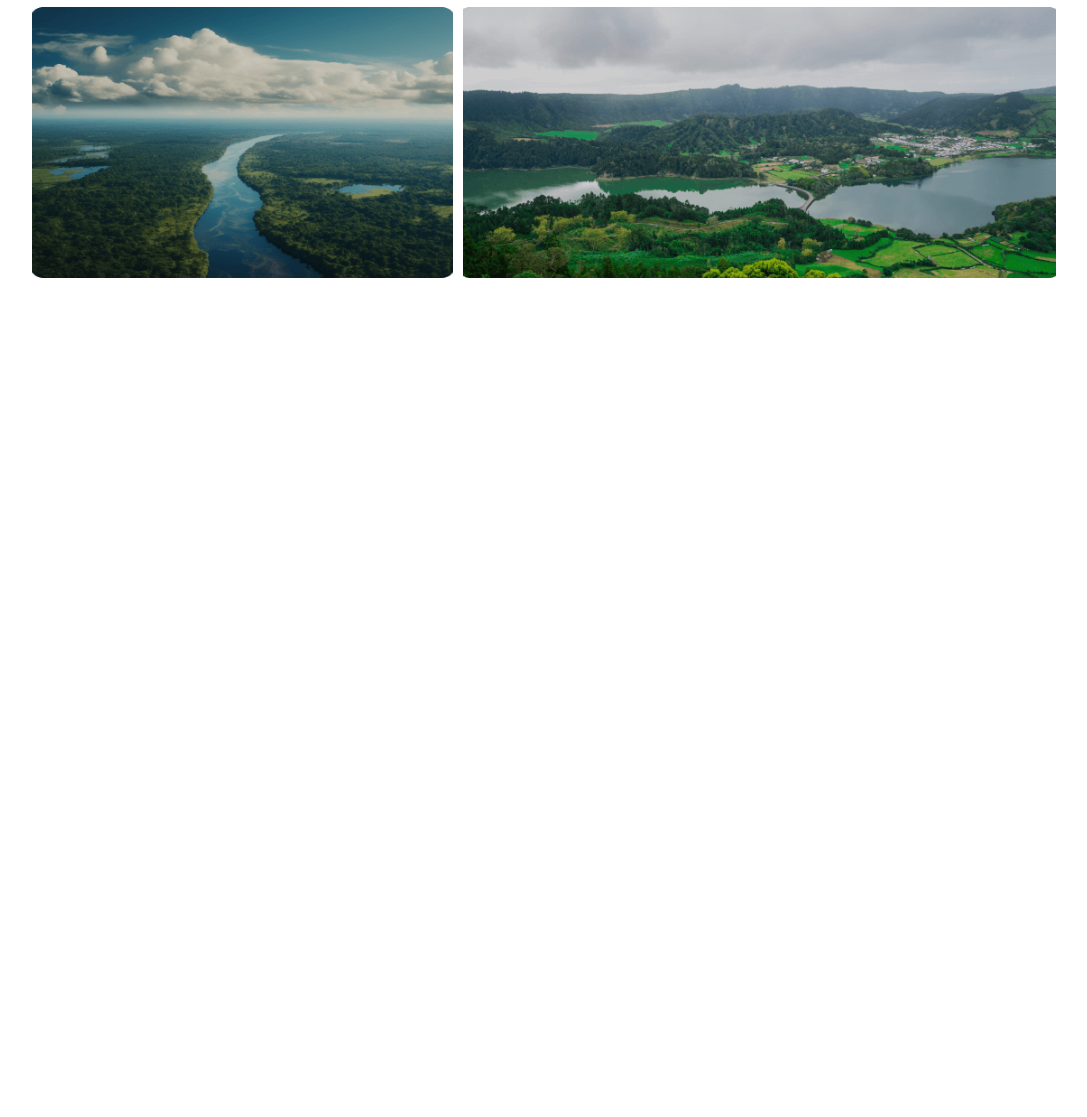
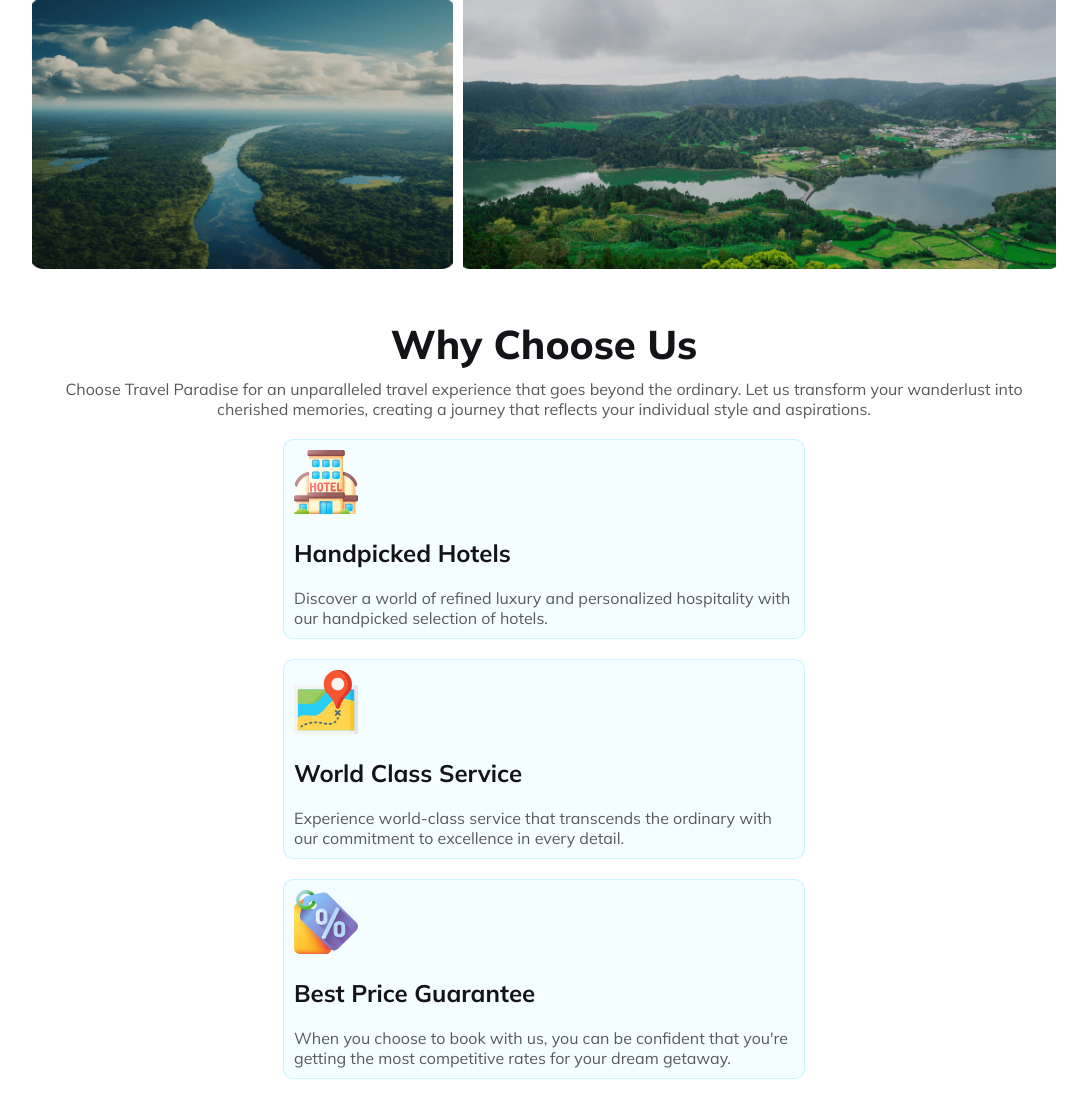
Before and after one commit to kibriarobin97/travel-paradise, a plain HTML site: page index.html in a window 1280 px wide. Shown: the part 1854-2971 px from the top of the page, without its empty margins (96-1183 px from the left). Before the commit the page ends 2136 px from the top, so only its background shows below. Drawn offline with Linux system fonts and the light colour scheme.

Commit message:
added choose section

```diff
--- a/index.html
+++ b/index.html
@@ -110,6 +110,29 @@
                 </div>
             </div>
         </section>
+
+        <!-- Choose section -->
+        <section class="choose-section">
+            <h3 class="section-title">Why Choose Us</h3>
+            <p class="section-description">Choose Travel Paradise for an unparalleled travel experience that goes beyond the ordinary. Let us transform your wanderlust into cherished memories, creating a journey that reflects your individual style and aspirations.</p>
+            <div class="choose-container">
+                <div class="choose-item">
+                    <img src="Images/icons/hotel 1.svg" alt="">
+                    <h4>Handpicked Hotels</h4>
+                    <p>Discover a world of refined luxury and personalized hospitality with our handpicked selection of hotels.</p>
+                </div>
+                <div class="choose-item">
+                    <img src="Images/icons/map 1.svg" alt="">
+                    <h4>World Class Service</h4>
+                    <p>Experience world-class service that transcends the ordinary with our commitment to excellence in every detail.</p>
+                </div>
+                <div class="choose-item">
+                    <img src="Images/icons/price-tag 1.svg" alt="">
+                    <h4>Best Price Guarantee</h4>
+                    <p>When you choose to book with us, you can be confident that you're getting the most competitive rates for your dream getaway.</p>
+                </div>
+            </div>
+        </section>
     </main>
     <footer>
 
--- a/styles/style.css
+++ b/styles/style.css
@@ -150,115 +150,177 @@ main {
 .popular-tours-img {
     width: 50%;
 }
-.popular-tours-img img{
+
+.popular-tours-img img {
     width: 100%;
     object-fit: cover;
 }
+
 /* destination section styles */
-.destination-text{
+/* .destination-text{
     text-align: center;
-}
-.section-title{
+} */
+.section-title {
     color: #131318;
     font-size: 2.5rem;
     font-weight: 800;
+    text-align: center;
 }
-.section-description{
+
+.section-description {
     color: rgba(19, 19, 24, 0.70);
     margin-top: 10px;
-    margin-bottom: 29px;
+    margin-bottom: 20px;
+    text-align: center;
 }
-.destination-item{
+
+.destination-item {
     display: grid;
     gap: 10px;
     grid-template-columns: repeat(12, 1fr);
 }
 
-.maldives{
+.maldives {
     grid-column: 1/span 6;
 }
-.indonesia{
+
+.indonesia {
     grid-column: 7/span 6;
 }
-.sri-lanka{
+
+.sri-lanka {
     grid-column: 1/span 4;
 }
-.america{
+
+.america {
     grid-column: 5/span 5;
 }
-.kashmir{
+
+.kashmir {
     grid-column: 10/span 3;
 }
-.bangladesh{
+
+.bangladesh {
     grid-column: 1/span 5;
 }
-.bandarban{
+
+.bandarban {
     grid-column: 6/span 7;
 }
-.destination-item img{
+
+.destination-item img {
     width: 100%;
     height: 100%;
     object-fit: cover;
 }
+
+/* choose section styles */
+
+.choose-section {
+    margin: 50px 0;
+}
+.choose-container{
+    display: flex;
+    justify-content: center;
+    align-items: center;
+    flex-wrap: wrap;
+    gap: 20px;
+}
+.choose-item {
+    max-width: 500px;
+    padding: 10px;
+    border-radius: 10px;
+    border: 1px solid rgba(41, 206, 246, 0.20);
+    background: rgba(41, 206, 246, 0.05);
+}
+
+.choose-item h4 {
+    color: #131318;
+    font-size: 1.5rem;
+    font-weight: 700;
+    margin: 20px 0;
+}
+
+.choose-item p {
+    color: #5A5A5D;
+}
+
 /* responsive mobile device */
 
 @media screen and (max-width: 576px) {
-    .nav-bar{
+    .nav-bar {
         flex-direction: column;
         gap: 20px;
     }
-    .banner-section{
+
+    .banner-section {
         padding: 30px;
     }
-    .banner-container h1{
+
+    .banner-container h1 {
         font-size: 1.5rem;
     }
-    .banner-form{
+
+    .banner-form {
         flex-direction: column;
         align-items: center;
         gap: 10px;
     }
-    .banner-form input{
+
+    .banner-form input {
         width: 80%;
     }
-    .banner-button{
+
+    .banner-button {
         width: 90%;
         padding: 10px 15px;
     }
-    .popular-tours-section{
+
+    .popular-tours-section {
         flex-direction: column;
     }
-    .popular-tours-text{
+
+    .popular-tours-text {
         width: 100%;
     }
-    .popular-tours-text h3{
+
+    .popular-tours-text h3 {
         font-size: 1.5rem;
     }
-    .popular-tours-img{
+
+    .popular-tours-img {
         width: 100%;
     }
-    .destination-item{
+
+    .destination-item {
         grid-template-columns: 1fr;
     }
-    .maldives{
+
+    .maldives {
         grid-column: 1/span 1;
     }
-    .indonesia{
+
+    .indonesia {
         grid-column: 1/span 1;
     }
-    .sri-lanka{
+
+    .sri-lanka {
         grid-column: 1/span 1;
     }
-    .america{
+
+    .america {
         grid-column: 1/span 1;
     }
-    .kashmir{
+
+    .kashmir {
         grid-column: 1/span 1;
     }
-    .bangladesh{
+
+    .bangladesh {
         grid-column: 1/span 1;
     }
-    .bandarban{
+
+    .bandarban {
         grid-column: 1/span 1;
     }
 }
```
Also changed, not shown: Images/icons/hotel 1.svg (added), Images/icons/map 1.svg (added), Images/icons/price-tag 1.svg (added).
